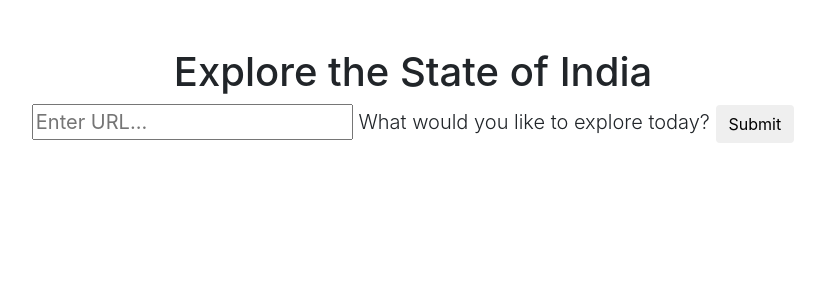
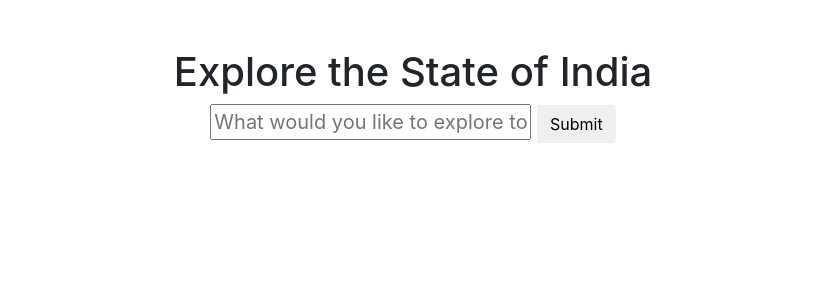
Before and after one commit to pranoti-d/vizabi, a Flask app: page / in a window 1280 px wide. Shown: the part 56-356 px from the top of the page, without its empty margins (227-1052 px from the left). Run offline with Flask 3, Linux system fonts and the light colour scheme; some libraries are stand-ins or nearby versions.

Commit message:
Update index_1.html

```diff
--- a/app/templates/index_1.html
+++ b/app/templates/index_1.html
@@ -64,7 +64,7 @@
         <div class="col-lg-12 text-center">
           <h1 class="mt-5">Explore the State of India</h1>
           <p class="lead", method='POST' action='/login'>
-          <input type="text" name="url"  id="url-box" placeholder="Enter URL..." >   What would you like to explore today?
+          <input type="text" name="url"  id="url-box" placeholder="What would you like to explore today?..." >
            <button type="submit" class="btn btn-default">Submit</button>
           </p>
       </div>
```
